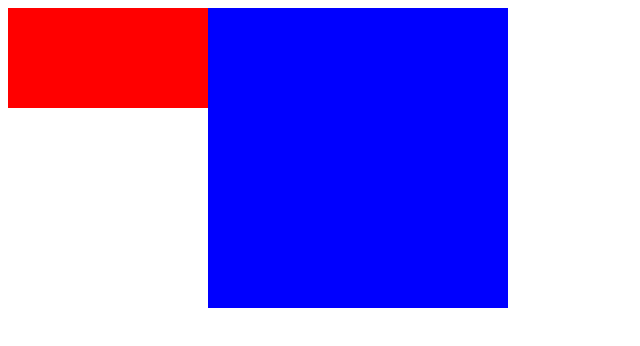
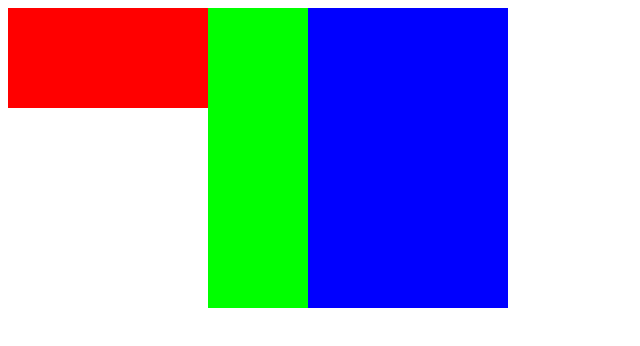
Before and after one commit to EnzoSeason/toy-browser, a website: page src/index.html in a window 1280 px wide. Shown: the whole page, without its empty margins (0-640 px from the left). Drawn offline with Linux system fonts and the light colour scheme.

Commit message:
update html

```diff
--- a/src/index.html
+++ b/src/index.html
@@ -12,8 +12,12 @@
                 height: 100px;
                 background-color: rgb(255, 0, 0);
             }
-            #container .cls {
+            #container .cls1 {
                 flex: 1;
+                background-color: rgb(0, 255, 0);
+            }
+            #container .cls2 {
+                flex: 2;
                 background-color: rgb(0, 0, 255);
             }
         </style>
@@ -22,7 +26,8 @@
     <body>
         <div id="container">
             <div id="my-id"></div>
-            <div class="cls"></div>
+            <div class="cls1"></div>
+            <div class="cls2"></div>
         </div>
     </body>
 </html>
```
Also changed, not shown: dist/viewport.jpg.
